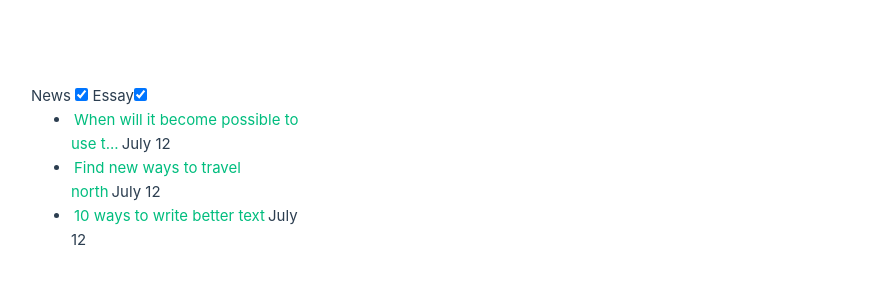
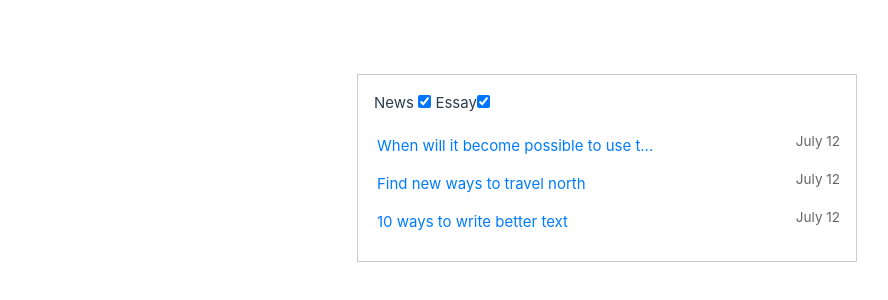
Before and after one commit to turbolukoshko/cr-news, a Vue app: page / in a window 1280 px wide. Shown: the part 232-532 px from the top of the page, without its empty margins (33-921 px from the left). Built offline with nearby package versions, Linux system fonts and the light colour scheme.

Commit message:
added styles and validation

```diff
--- a/src/assets/main.css
+++ b/src/assets/main.css
@@ -28,8 +28,6 @@ a,
   }
 
   #app {
-    display: grid;
-    grid-template-columns: 1fr 1fr;
     padding: 0 2rem;
   }
 }
--- a/src/components/LatestArticles.vue
+++ b/src/components/LatestArticles.vue
@@ -8,6 +8,7 @@
     </div>
     <div class="article-box">
       <ul>
+        <li v-if="filteredArticles.length === 0">No articles</li>
         <li v-for="article in filteredArticles" :key="article.url">
           <a :href="article.url" :title="article.title">{{ cutTitle(article.title) }}</a>
           <span>{{ formatDate(article.publishDate) }}</span>
@@ -94,3 +95,41 @@ export default {
   }
 }
 </script>
+
+<style scoped>
+.latest-updates {
+  width: 500px;
+  border: 1px solid #ccc;
+  padding: 16px;
+  box-sizing: border-box;
+}
+
+.filter-panel {
+  margin-bottom: 16px;
+}
+
+.article-box ul {
+  list-style: none;
+  padding: 0;
+}
+
+.article-box li {
+  display: flex;
+  justify-content: space-between;
+  margin-bottom: 8px;
+}
+
+.article-box a {
+  text-decoration: none;
+  color: #007bff;
+  max-width: 70%;
+  white-space: nowrap;
+  overflow: hidden;
+  text-overflow: ellipsis;
+}
+
+.article-box span {
+  color: #666;
+  font-size: 0.9em;
+}
+</style>
```
